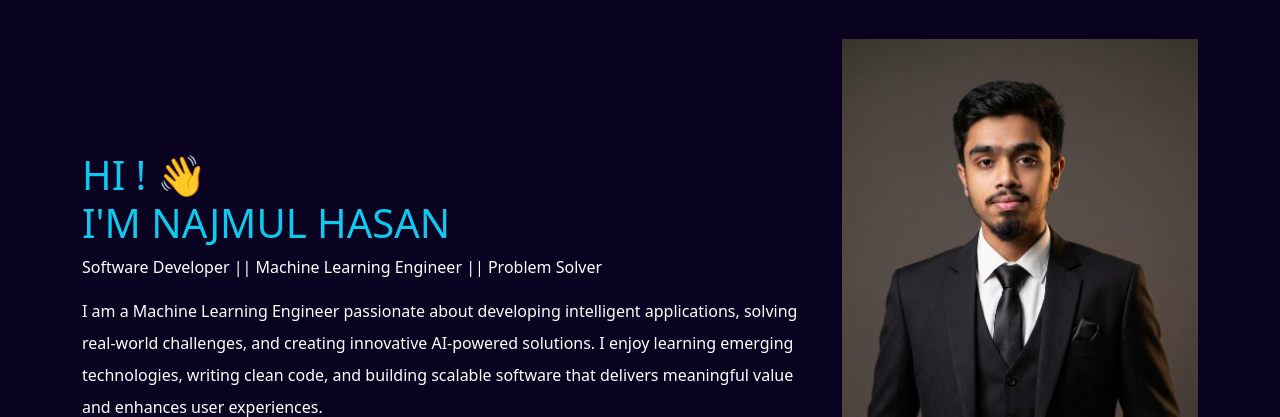
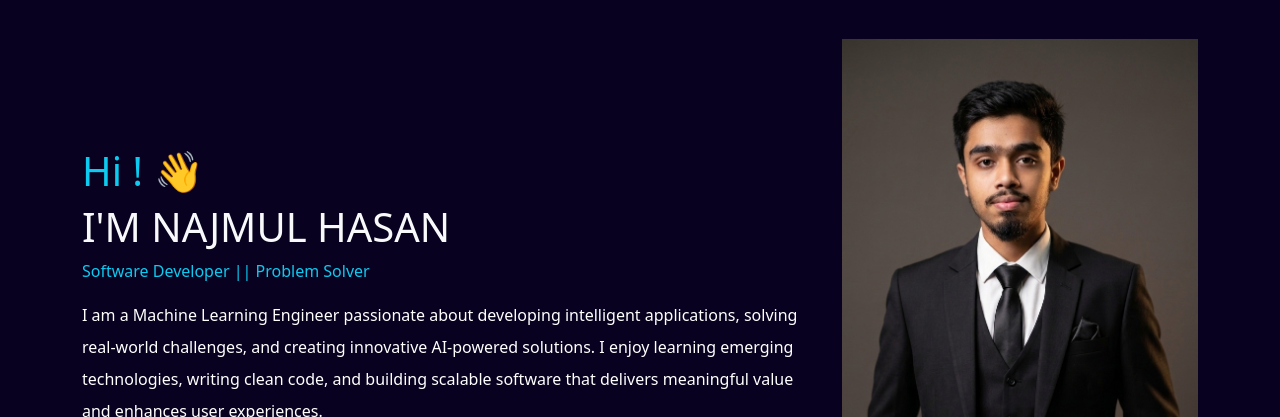
Before and after one commit to najmulhasan1812/my-portfolio, a plain HTML site: page index.html in a window 1280 px wide. Shown: the part 136-553 px from the top of the page. Drawn offline with Linux system fonts and the light colour scheme.

Commit message:
Updated code

```diff
--- a/index.html
+++ b/index.html
@@ -14,7 +14,7 @@
                 <div class="container">
 
                     <!-- logo -->
-                     <a class="navbar-brand" href="#">
+                     <a class="navbar-brand" href="index.html">
                         <img
                             class="d-inline-block align-text-top"
                             src="Portfolio-Site-main/icons/logo.png"
@@ -70,11 +70,13 @@
                 <div class="row align-items-center">
                     <div class="about-me col-lg-8 col-sm-12">
                         <h1 class="text-info fw-medium fs-1">
-                            HI ! 👋<br>
+                            Hi ! 👋
+                        </h1>
+                        <h1 class="text-light fw-medium fs-1">
                             I'M NAJMUL HASAN
                         </h1>
-                        <p class="text-white">
-                            Software Developer || Machine Learning Engineer || Problem Solver
+                        <p class="text-info">
+                            Software Developer || Problem Solver
                         </p>
                         <p class="text-white lh-lg">
                             I am a Machine Learning Engineer passionate about
```
Also changed, not shown: my_fortfo.css (line endings or trailing spaces).
